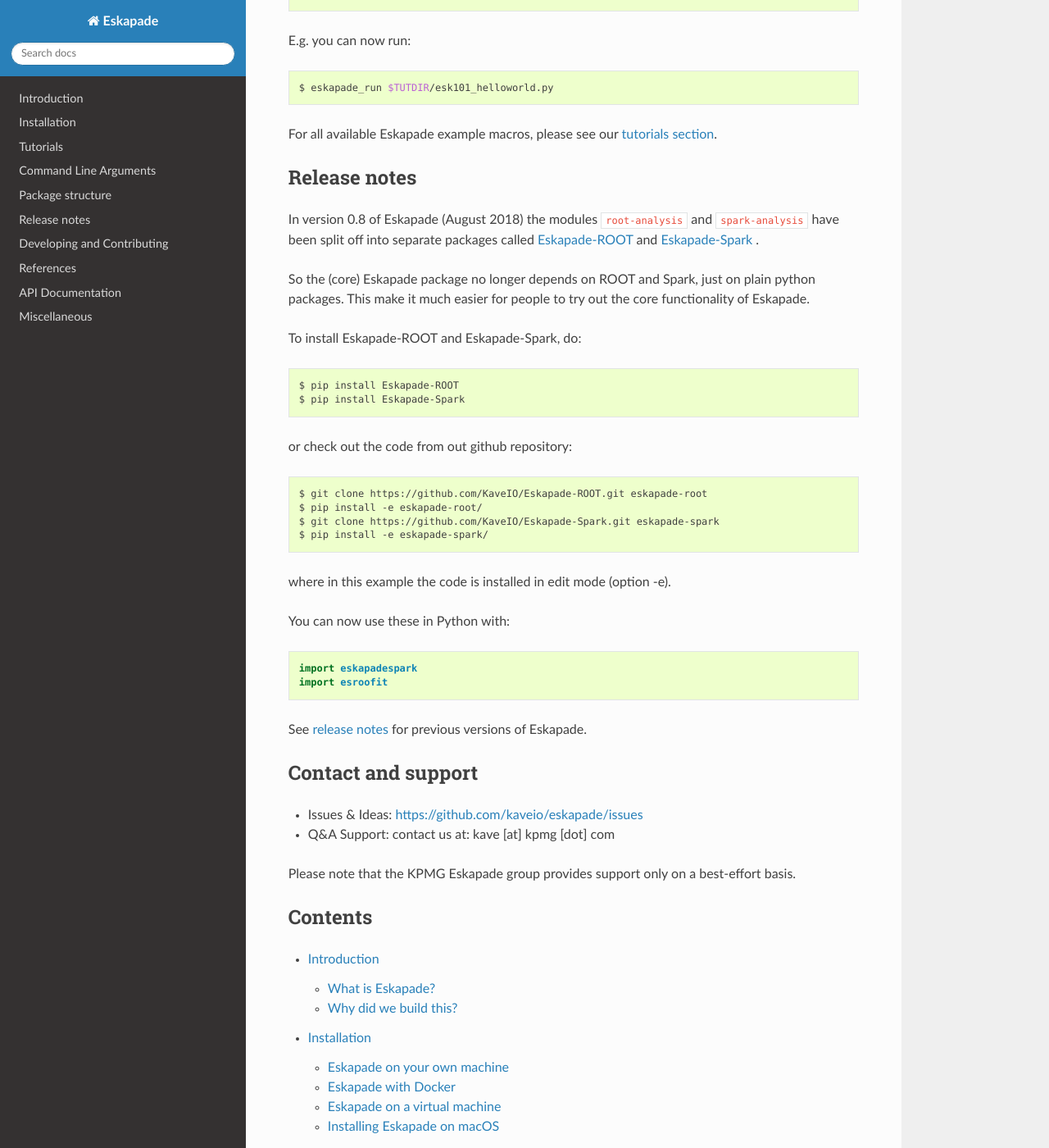
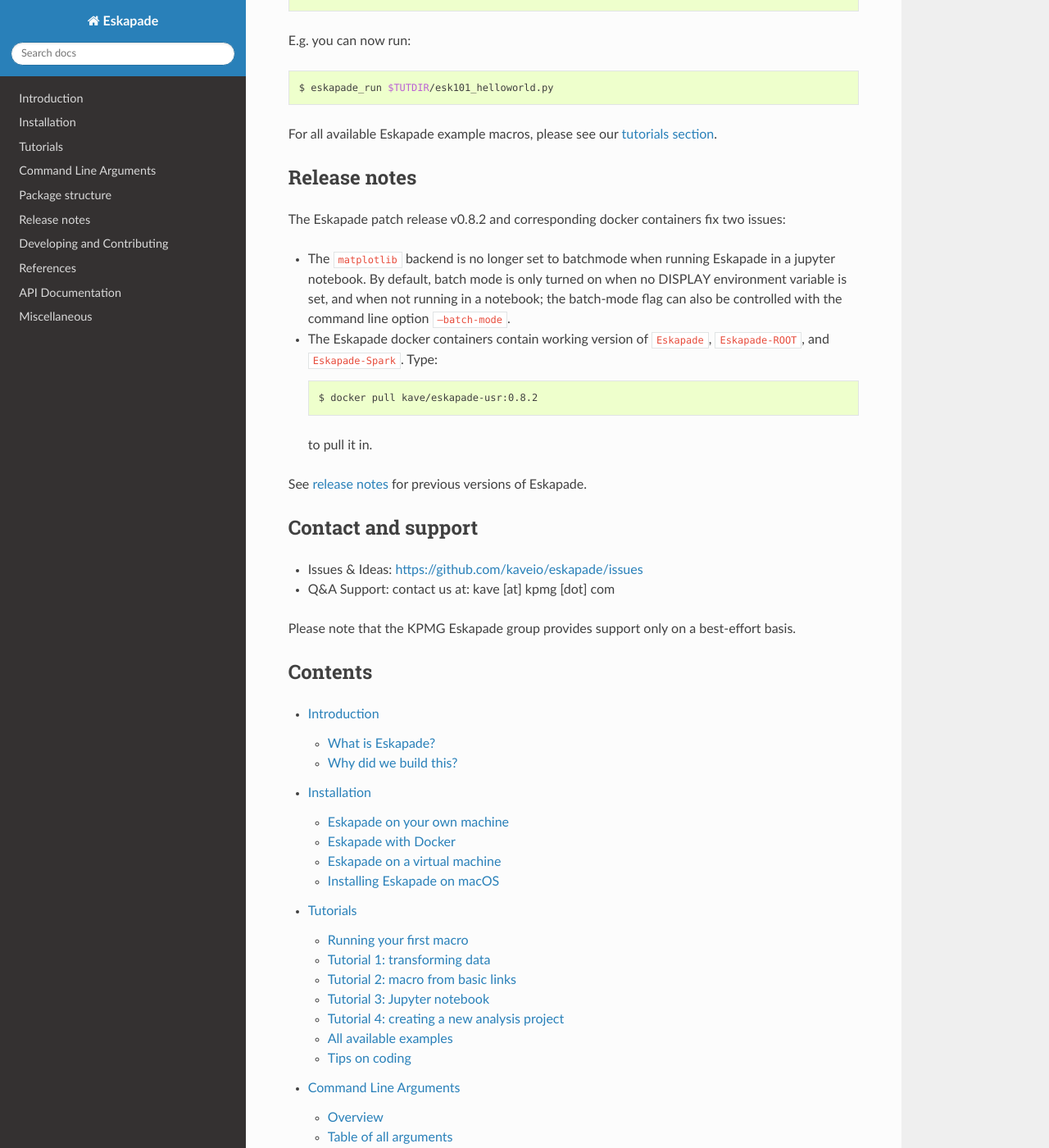
Before and after one commit to KaveIO/Eskapade, a Sphinx documentation site: the page built from docs/source/index.rst, in a window 1280 px wide and 1400 px high, scrolled down 1599 px. Shown: the whole window at 82% size. Built offline with Sphinx 7.4.7 and the Read the Docs theme 2.0.0, drawn with Linux system fonts in a browser that asks for light colours; the version number could not be read and is left out.

Commit message:
Added release notes for Eskapade v0.8.2

```diff
--- a/README.rst
+++ b/README.rst
@@ -84,36 +84,20 @@
 Release notes
 =============
 
-In version 0.8 of Eskapade (August 2018) the modules ``root-analysis`` and ``spark-analysis`` have been split off
-into separate packages called `Eskapade-ROOT <http://eskapade-root.readthedocs.io>`_ and `Eskapade-Spark <http://eskapade-spark.readthedocs.io>`_ .
+The Eskapade patch release v0.8.2 and corresponding docker containers fix two issues:
 
-So the (core) Eskapade package no longer depends on ROOT and Spark, just on plain python packages.
-This make it much easier for people to try out the core functionality of Eskapade.
+* The ``matplotlib`` backend is no longer set to batchmode when running Eskapade in a jupyter notebook.
+  By default, batch mode is only turned on when no DISPLAY environment variable is set, and when not running in a notebook;
+  the batch-mode flag can also be controlled with the command line option ``–batch-mode``.
 
-To install Eskapade-ROOT and Eskapade-Spark, do:
+* The Eskapade docker containers contain working version of ``Eskapade``, ``Eskapade-ROOT``, and ``Eskapade-Spark``. Type:
 
-.. code-block:: bash
+  .. code-block:: bash
 
-  $ pip install Eskapade-ROOT
-  $ pip install Eskapade-Spark
+    $ docker pull kave/eskapade-usr:0.8.2
 
-or check out the code from out github repository:
+  to pull it in.
 
-.. code-block:: bash
-
-  $ git clone https://github.com/KaveIO/Eskapade-ROOT.git eskapade-root
-  $ pip install -e eskapade-root/
-  $ git clone https://github.com/KaveIO/Eskapade-Spark.git eskapade-spark
-  $ pip install -e eskapade-spark/
-
-where in this example the code is installed in edit mode (option -e).
-
-You can now use these in Python with:
-
-.. code-block:: python
-
-  import eskapadespark
-  import esroofit
 
 See `release notes <http://eskapade.readthedocs.io/en/latest/releasenotes.html>`_ for previous versions of Eskapade.
 
```
Also changed, not shown: docs/source/releasenotes.rst (+19 -0 lines), docker/README.rst.
